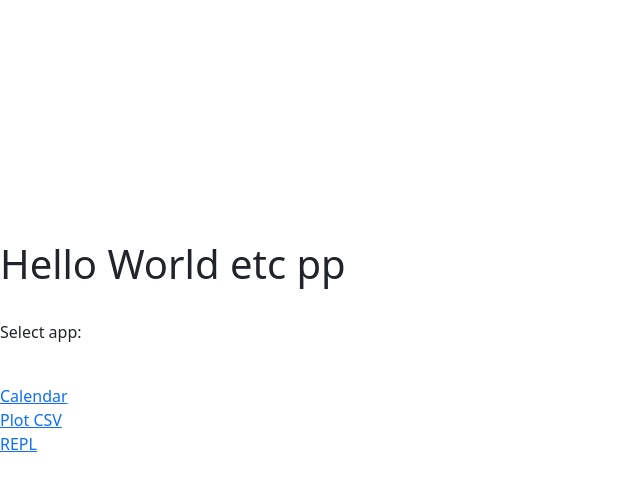
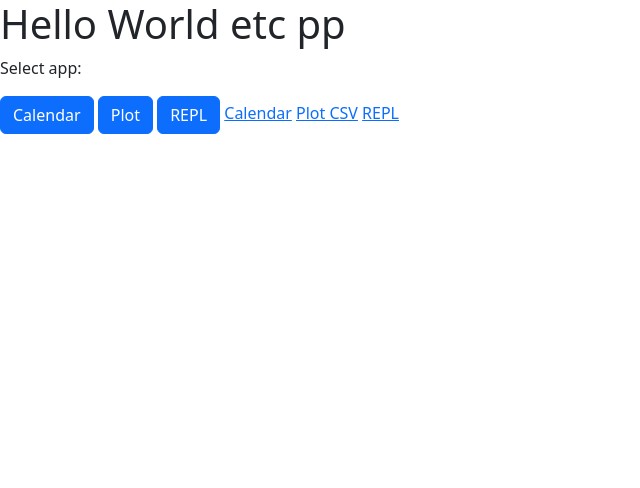
Before and after one commit to ingebert/ingebert.github.io, a plain HTML site: page index.html in a window 1280 px wide. Shown: the whole page, without its empty margins (0-640 px from the left). Drawn offline with nearby package versions, Linux system fonts and the light colour scheme.

Commit message:
Update index.html

```diff
--- a/index.html
+++ b/index.html
@@ -1,10 +1,9 @@
 <!DOCTYPE html>
 <html>
-<span style="white-space: pre-line">
   <head>
     <meta charset="utf-8">
     <meta name="viewport" content="width=device-width, initial-scale=1">
-    <title>Bootstrap demo</title>
+    <title>Bootstrap&Panel Test</title>
     <link href="https://cdn.jsdelivr.net/npm/bootstrap@5.2.0-beta1/dist/css/bootstrap.min.css" rel="stylesheet" integrity="sha384-0evHe/X+R7YkIZDRvuzKMRqM+OrBnVFBL6DOitfPri4tjfHxaWutUpFmBp4vmVor" crossorigin="anonymous">
   </head>
 <body>
@@ -12,6 +11,9 @@
 
 <h1>Hello World etc pp</h1>
 <p>Select app:</p>
+<a class="btn btn-primary" href="/main.html" role="button">Calendar</a>
+<a class="btn btn-primary" href="uploaded.html" role="button">Plot</a>
+<a class="btn btn-primary" href="repl2.html" role="button">REPL</a>
 <a href="/main.html ">Calendar</a>
 <a href="/uploaded.html ">Plot CSV</a>
 <a href="/repl2.html ">REPL</a>
```
